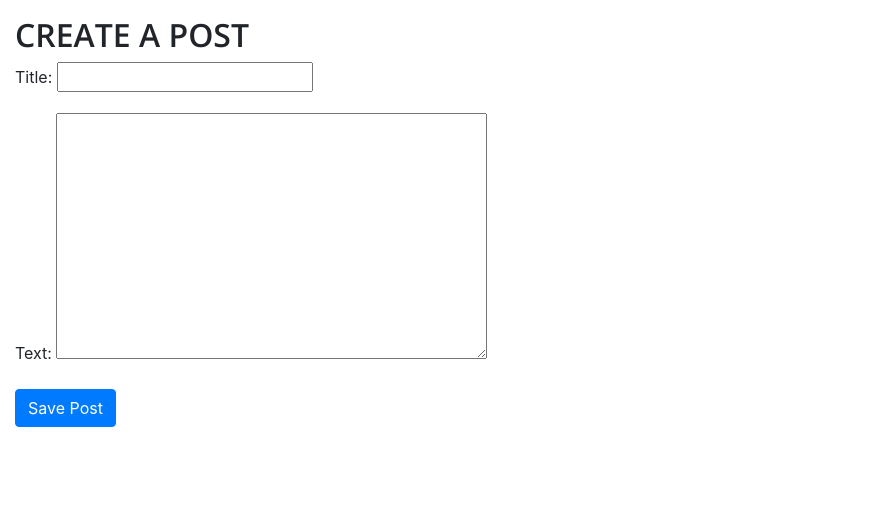
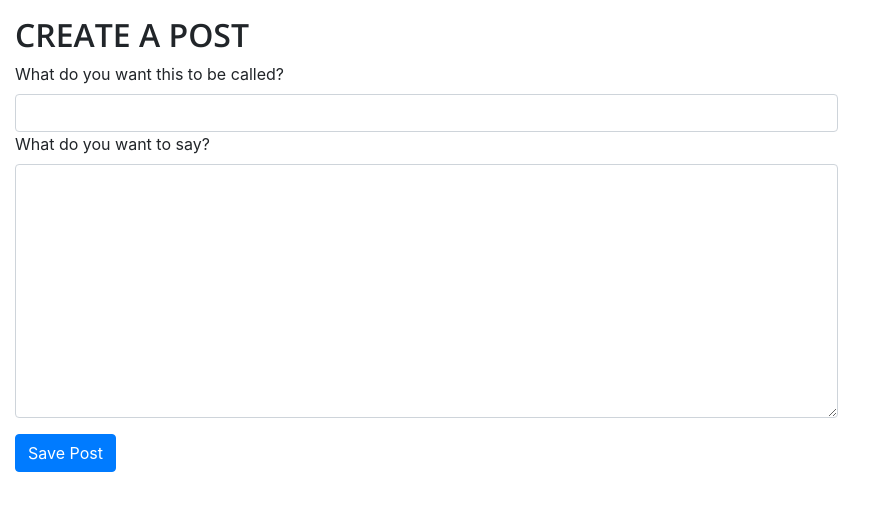
Before and after one commit to rachel5/quote-app, a Django app: page /post/new in a window 1280 px wide. Shown: the part 88-599 px from the top of the page, without its empty margins (0-886 px from the left). Run offline with Django 3.2, Linux system fonts and the light colour scheme; some libraries are stand-ins or nearby versions.

Commit message:
Adds classes to form fields for use with Bootstrap styling.

```diff
--- a/blog/forms.py
+++ b/blog/forms.py
@@ -1,9 +1,19 @@
 from django import forms
+from django.utils.translation import ugettext_lazy as _
 
 from .models import Post
 
 class PostForm(forms.ModelForm):
 
+  def __init__(self, *args, **kwargs):
+    super().__init__(*args, **kwargs)
+    self.fields['title'].widget.attrs.update({'class': 'form-control'})
+    self.fields['text'].widget.attrs.update({'class': 'form-control'})
+
   class Meta:
     model = Post
-    fields = ('title', 'text',)
+    fields = ('title', 'text')
+    labels = {
+      'title': _('What do you want this to be called?'),
+      'text': _('What do you want to say?')
+    }
--- a/blog/templates/blog/post_edit.html
+++ b/blog/templates/blog/post_edit.html
@@ -3,7 +3,9 @@
 {% block content %}
   <h2>Create a Post</h2>
   <form method="POST" class="post-form">{% csrf_token %}
-    {{ form.as_p }}
+    <div class="form-group">
+      {{ form }}
+    </div>
     <button type="submit" class="save btn btn-primary">Save Post</button>
   </form>
 {% endblock %}
```
